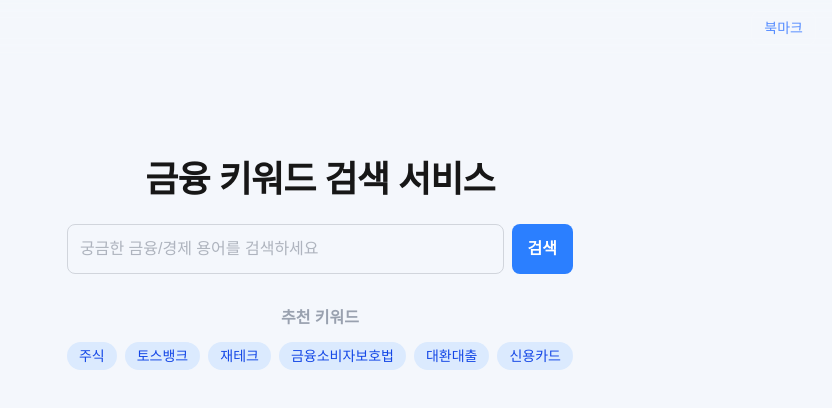
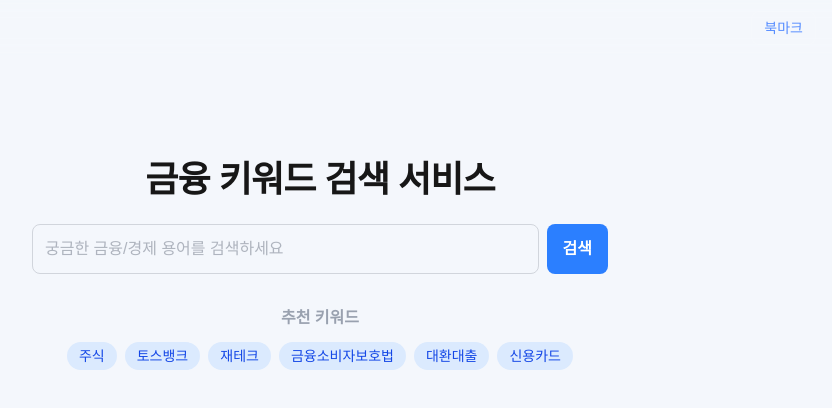
Before and after one commit to charie95/my-finwiki, a Next.js app: page / in a window 1280 px wide. Shown: the top 408 px of the page, without its empty margins (320-1152 px from the left). Built offline with nearby package versions, Linux system fonts and the light colour scheme.

Commit message:
스타일 수정

```diff
--- a/src/app/layout.tsx
+++ b/src/app/layout.tsx
@@ -33,7 +33,7 @@ export default function RootLayout({ children }: Readonly<{ children: React.Reac
         className={`${geistSans.variable} ${geistMono.variable} antialiased min-h-dvh bg-white text-neutral-900 dark:bg-neutral-950 dark:text-neutral-200 flex flex-col`}
       >
         <header className="sticky top-0 z-40 backdrop-blur supports-[backdrop-filter]:bg-transparent">
-          <div className="mx-auto flex h-14 max-w-5xl items-center justify-between px-4">
+          <div className="w-full mx-auto flex h-14 max-w-5xl items-center justify-between px-4">
             <Link href="/" className="inline-flex items-center gap-2 font-semibold no-underline hover:no-underline">
               <span className="rounded-md border border-white/10 bg-white/5 px-2 py-0.5 text-[11px] leading-none text-white/90">
                 FIN
@@ -50,8 +50,8 @@ export default function RootLayout({ children }: Readonly<{ children: React.Reac
             </nav>
           </div>
         </header>
-        <main className="mx-auto max-w-5xl px-4 py-6">{children}</main>
-        <footer className="mt-auto mx-auto max-w-5xl px-4 pb-10 pt-6 text-xs text-white/40">
+        <main className="w-full mx-auto max-w-5xl px-4 py-6">{children}</main>
+        <footer className="w-full mt-auto mx-auto max-w-5xl px-4 pb-10 pt-6 text-xs text-white/40">
           © {new Date().getFullYear()} my-finwiki
         </footer>
       </body>
```
